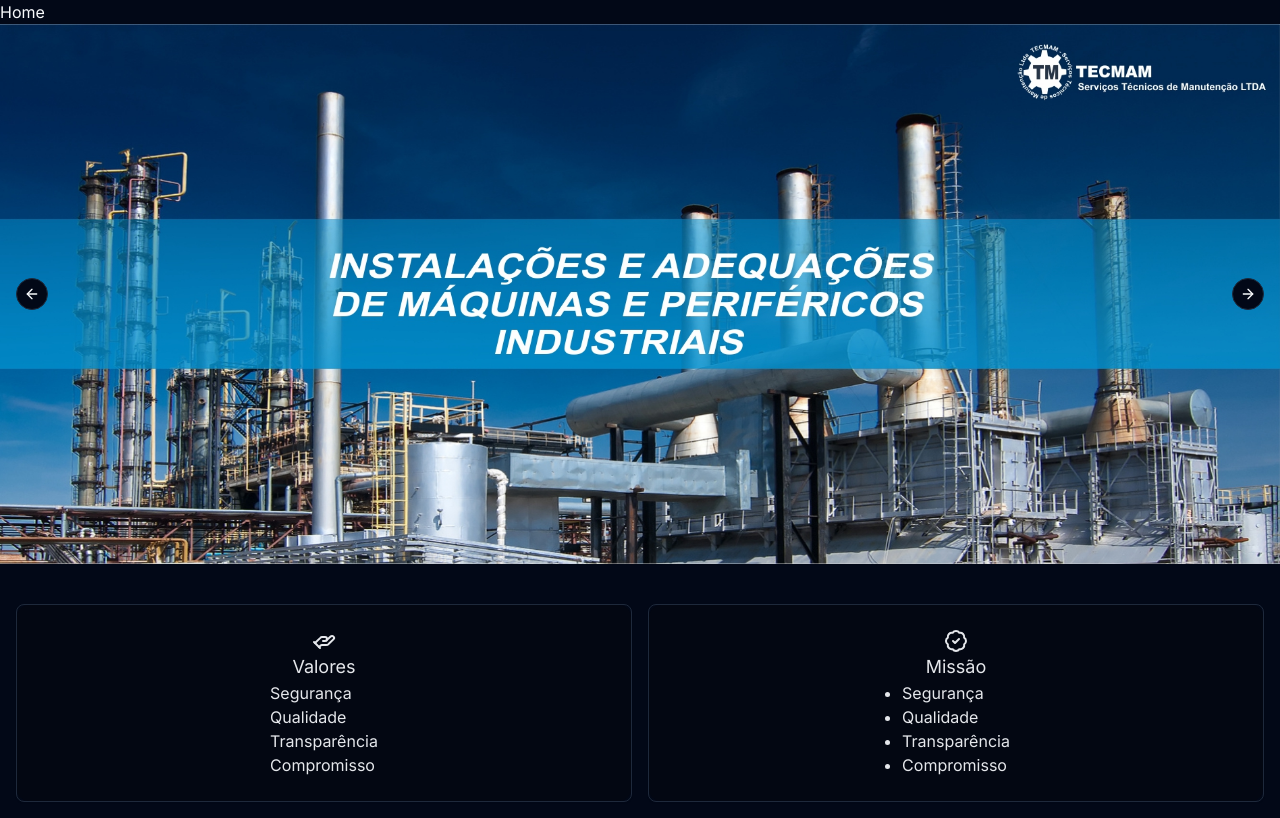
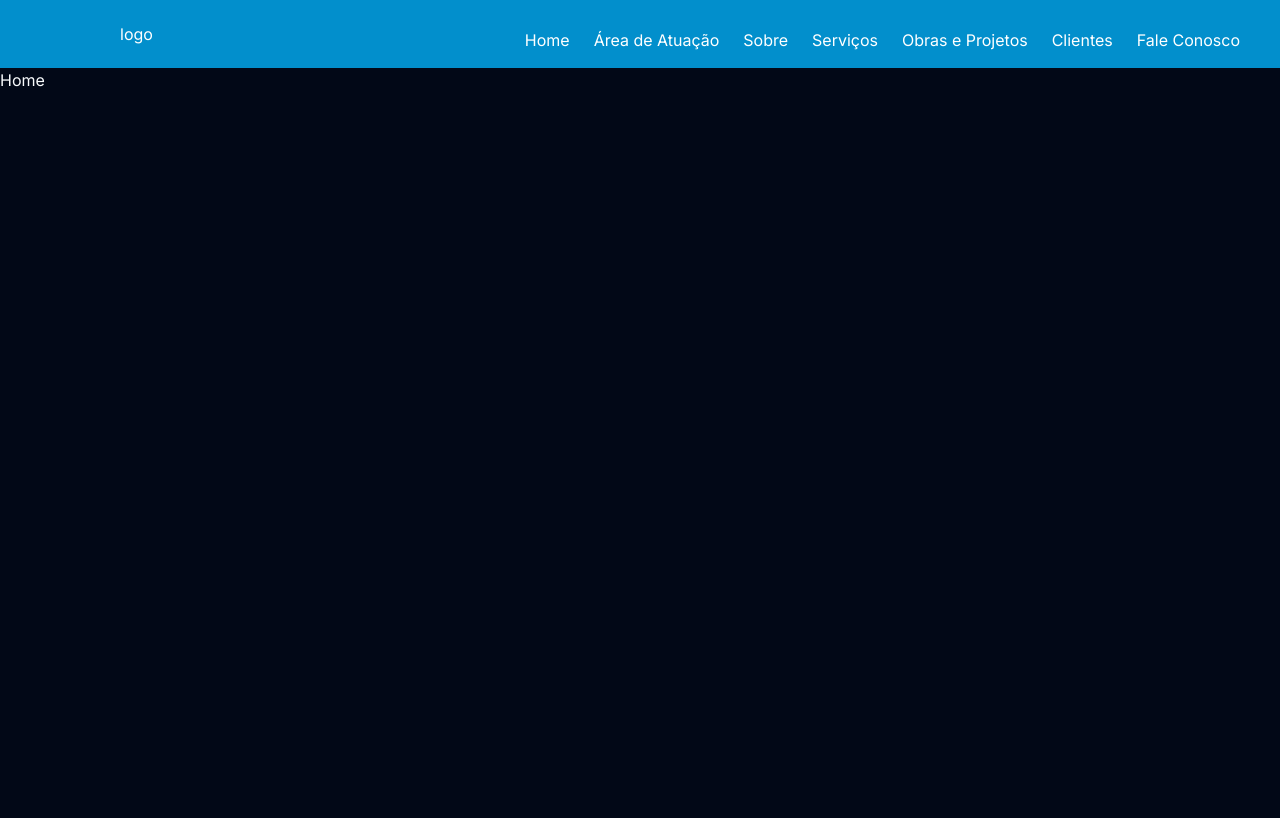
Before and after one commit to DevRick556/america-do-sull, a Next.js app: page / in a window 1280 px wide. Built offline with nearby package versions, Linux system fonts and the light colour scheme.

Commit message:
feat: add responsive header component and menu hamburg

```diff
--- a/app/(home)/page.tsx
+++ b/app/(home)/page.tsx
@@ -1,18 +1,6 @@
-import Hero from "./_components/hero";
-import Qualidades from "./_components/qualidades";
 
 const  HomePage = () => {
-  return (
-    <>
-      <h1 className="bg-500">Home</h1>
-      <div className="w-full items-center justify-center space-y-6">
-        <Hero/>
-        <div >
-          <Qualidades/>
-        </div>
-      </div>
-    </>
-);
+  return ( <h1 className="bg-500">Home</h1> );
 }
 
 export default HomePage
--- /dev/null
+++ b/app/_components/header.tsx
@@ -0,0 +1,58 @@
+"use client";
+
+import { AlignJustify, X } from "lucide-react";
+import Link from "next/link";
+import { useState } from "react";
+// import { AlignJustify } from 'lucide-react';
+
+const Header = () => {
+
+  const [menuCLick, setClick] = useState(false);
+
+  const hamburguerClick = () => {
+    setClick(!menuCLick)
+  }
+
+  return (
+
+    <>
+      <nav className="flex items-center justify-between bg-[#028fcc] text-white p-4 px-10 relative">
+        {/* logo aquir */}
+        <div className="ml-20"><Link href="/">logo</Link> </div>
+
+        {/* icone do menu hamburguer */}
+        <div className=" md:hidden absolute right-5">
+          <button onClick={() => hamburguerClick()} className="block md:hidden">
+            {menuCLick? <X size={30}/> : <AlignJustify size={30}/>}
+          </button>
+        </div>
+
+        {/* header */}
+        <div className="flex items-center cursor-pointer r">
+          <ul className=" gap-6 mt-3 md:flex hidden">
+            <li><Link href="/">Home</Link></li>
+            <li> Área de Atuação</li>
+            <li>Sobre</li>
+            <li>Serviços</li>
+            <li><Link href="/obras-e-projetos">Obras e Projetos</Link></li>
+            <li>Clientes</li>
+            <li><Link href="/fale-conosco">Fale Conosco</Link></li>
+          </ul>
+          {/* <menuHamburguer /> */}
+          {menuCLick &&(
+            <ul className="absolute top-full left-0 w-full bg-[#028fcc] flex flex-col items-center gap-4 py-4 md:hidden">
+              <li><Link href="/" onClick={() => setClick(false)}>Home</Link></li>
+              <li>Área de Atuação</li>
+              <li>Sobre</li>
+              <li>Serviços</li>
+              <li><Link href="/obras-e-projetos" onClick={() => setClick(false)}>Obras e Projetos</Link></li>
+              <li><Link href="/fale-conosco" onClick={() => setClick(false)}>Fale Conosco</Link></li>
+            </ul>
+          )}
+        </div>
+      </nav>
+    </>
+  );
+};
+
+export default Header;
--- /dev/null
+++ b/app/_components/ui/navigation-menu.tsx
@@ -0,0 +1,128 @@
+import * as React from "react"
+import * as NavigationMenuPrimitive from "@radix-ui/react-navigation-menu"
+import { cva } from "class-variance-authority"
+import { ChevronDown } from "lucide-react"
+
+import { cn } from "@/app/_lib/utils"
+
+const NavigationMenu = React.forwardRef<
+  React.ElementRef<typeof NavigationMenuPrimitive.Root>,
+  React.ComponentPropsWithoutRef<typeof NavigationMenuPrimitive.Root>
+>(({ className, children, ...props }, ref) => (
+  <NavigationMenuPrimitive.Root
+    ref={ref}
+    className={cn(
+      "relative z-10 flex max-w-max flex-1 items-center justify-center",
+      className
+    )}
+    {...props}
+  >
+    {children}
+    <NavigationMenuViewport />
+  </NavigationMenuPrimitive.Root>
+))
+NavigationMenu.displayName = NavigationMenuPrimitive.Root.displayName
+
+const NavigationMenuList = React.forwardRef<
+  React.ElementRef<typeof NavigationMenuPrimitive.List>,
+  React.ComponentPropsWithoutRef<typeof NavigationMenuPrimitive.List>
+>(({ className, ...props }, ref) => (
+  <NavigationMenuPrimitive.List
+    ref={ref}
+    className={cn(
+      "group flex flex-1 list-none items-center justify-center space-x-1",
+      className
+    )}
+    {...props}
+  />
+))
+NavigationMenuList.displayName = NavigationMenuPrimitive.List.displayName
+
+const NavigationMenuItem = NavigationMenuPrimitive.Item
+
+const navigationMenuTriggerStyle = cva(
+  "group inline-flex h-10 w-max items-center justify-center rounded-md bg-background px-4 py-2 text-sm font-medium transition-colors hover:bg-accent hover:text-accent-foreground focus:bg-accent focus:text-accent-foreground focus:outline-none disabled:pointer-events-none disabled:opacity-50 data-[active]:bg-accent/50 data-[state=open]:bg-accent/50"
+)
+
+const NavigationMenuTrigger = React.forwardRef<
+  React.ElementRef<typeof NavigationMenuPrimitive.Trigger>,
+  React.ComponentPropsWithoutRef<typeof NavigationMenuPrimitive.Trigger>
+>(({ className, children, ...props }, ref) => (
+  <NavigationMenuPrimitive.Trigger
+    ref={ref}
+    className={cn(navigationMenuTriggerStyle(), "group", className)}
+    {...props}
+  >
+    {children}{" "}
+    <ChevronDown
+      className="relative top-[1px] ml-1 h-3 w-3 transition duration-200 group-data-[state=open]:rotate-180"
+      aria-hidden="true"
+    />
+  </NavigationMenuPrimitive.Trigger>
+))
+NavigationMenuTrigger.displayName = NavigationMenuPrimitive.Trigger.displayName
+
+const NavigationMenuContent = React.forwardRef<
+  React.ElementRef<typeof NavigationMenuPrimitive.Content>,
+  React.ComponentPropsWithoutRef<typeof NavigationMenuPrimitive.Content>
+>(({ className, ...props }, ref) => (
+  <NavigationMenuPrimitive.Content
+    ref={ref}
+    className={cn(
+      "left-0 top-0 w-full data-[motion^=from-]:animate-in data-[motion^=to-]:animate-out data-[motion^=from-]:fade-in data-[motion^=to-]:fade-out data-[motion=from-end]:slide-in-from-right-52 data-[motion=from-start]:slide-in-from-left-52 data-[motion=to-end]:slide-out-to-right-52 data-[motion=to-start]:slide-out-to-left-52 md:absolute md:w-auto ",
+      className
+    )}
+    {...props}
+  />
+))
+NavigationMenuContent.displayName = NavigationMenuPrimitive.Content.displayName
+
+const NavigationMenuLink = NavigationMenuPrimitive.Link
+
+const NavigationMenuViewport = React.forwardRef<
+  React.ElementRef<typeof NavigationMenuPrimitive.Viewport>,
+  React.ComponentPropsWithoutRef<typeof NavigationMenuPrimitive.Viewport>
+>(({ className, ...props }, ref) => (
+  <div className={cn("absolute left-0 top-full flex justify-center")}>
+    <NavigationMenuPrimitive.Viewport
+      className={cn(
+        "origin-top-center relative mt-1.5 h-[var(--radix-navigation-menu-viewport-height)] w-full overflow-hidden rounded-md border bg-popover text-popover-foreground shadow-lg data-[state=open]:animate-in data-[state=closed]:animate-out data-[state=closed]:zoom-out-95 data-[state=open]:zoom-in-90 md:w-[var(--radix-navigation-menu-viewport-width)]",
+        className
+      )}
+      ref={ref}
+      {...props}
+    />
+  </div>
+))
+NavigationMenuViewport.displayName =
+  NavigationMenuPrimitive.Viewport.displayName
+
+const NavigationMenuIndicator = React.forwardRef<
+  React.ElementRef<typeof NavigationMenuPrimitive.Indicator>,
+  React.ComponentPropsWithoutRef<typeof NavigationMenuPrimitive.Indicator>
+>(({ className, ...props }, ref) => (
+  <NavigationMenuPrimitive.Indicator
+    ref={ref}
+    className={cn(
+      "top-full z-[1] flex h-1.5 items-end justify-center overflow-hidden data-[state=visible]:animate-in data-[state=hidden]:animate-out data-[state=hidden]:fade-out data-[state=visible]:fade-in",
+      className
+    )}
+    {...props}
+  >
+    <div className="relative top-[60%] h-2 w-2 rotate-45 rounded-tl-sm bg-border shadow-md" />
+  </NavigationMenuPrimitive.Indicator>
+))
+NavigationMenuIndicator.displayName =
+  NavigationMenuPrimitive.Indicator.displayName
+
+export {
+  navigationMenuTriggerStyle,
+  NavigationMenu,
+  NavigationMenuList,
+  NavigationMenuItem,
+  NavigationMenuContent,
+  NavigationMenuTrigger,
+  NavigationMenuLink,
+  NavigationMenuIndicator,
+  NavigationMenuViewport,
+}
--- a/app/layout.tsx
+++ b/app/layout.tsx
@@ -1,6 +1,7 @@
 import type { Metadata } from "next";
 import {Inter} from "next/font/google";
 import "./globals.css";
+import Header from "./_components/header";
 
 const inter = Inter({
   subsets: ["latin"],
@@ -22,7 +23,10 @@
       <body
         className={`${inter.className} antialiased`}
       >
+        <Header />
         {children}
+
+
       </body>
     </html>
   );
--- a/package.json
+++ b/package.json
@@ -9,11 +9,10 @@
     "lint": "next lint"
   },
   "dependencies": {
+    "@radix-ui/react-navigation-menu": "^1.2.5",
     "@radix-ui/react-slot": "^1.1.2",
     "class-variance-authority": "^0.7.1",
     "clsx": "^2.1.1",
-    "embla-carousel-autoplay": "^8.5.2",
-    "embla-carousel-react": "^8.5.2",
     "lucide-react": "^0.477.0",
     "next": "14.2.24",
     "react": "^18",
```
Also changed, not shown: app/(home)/sobre.tsx (added), 1 other file (tests, documents, lock files or other folders).
